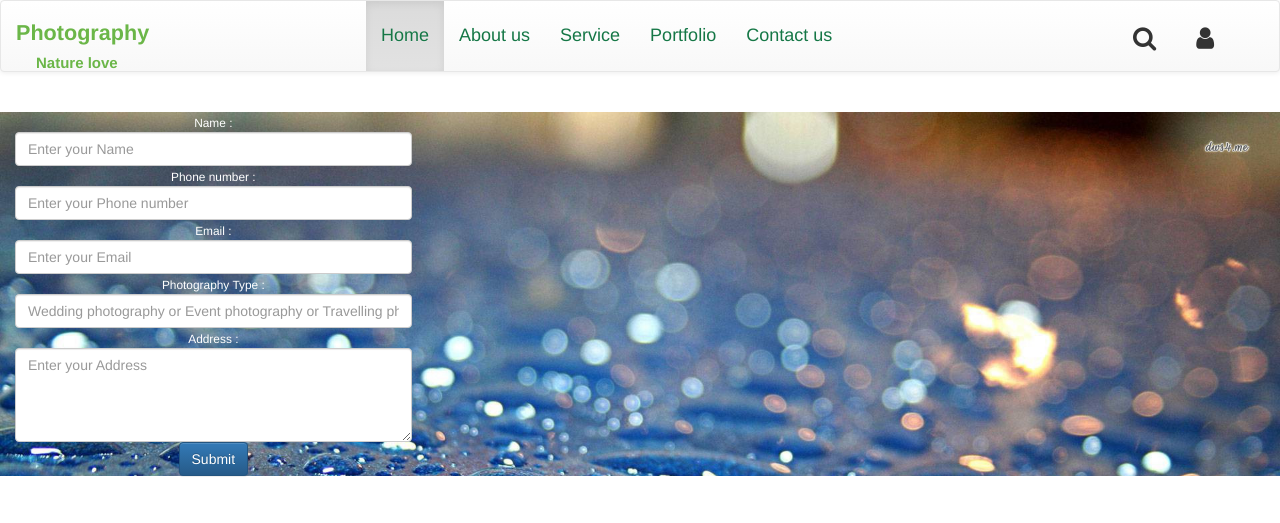
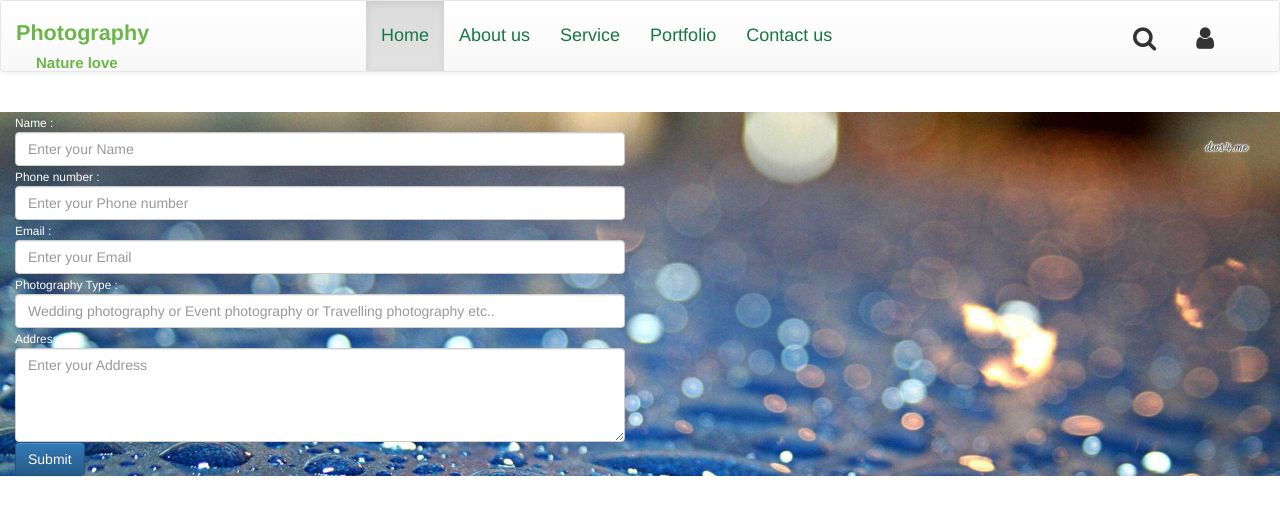
Before and after one commit to Neerajasiraparapu/Herovired, a plain HTML site: page photography_website/contact.html in a window 1280 px wide. Shown: the top 523 px of the page. Drawn offline with nearby package versions, Linux system fonts and the light colour scheme.

Commit message:
Photography_website

```diff
--- a/photography_website/contact.html
+++ b/photography_website/contact.html
@@ -61,8 +61,8 @@
    <section id="contact">
     <div class="container-fluid" style="background-image: url(imgs/h9.jpg);background-size: cover;background-repeat: no-repeat; width: 100%;height: 100%;">
        <div class="row align-items-center">
-          <center>
-          <div class="col-lg-4">
+
+          <div class="col-lg-6">
              <form>
                 <div class="mb-3">
                   <small style="color: white;">Name :</small>
@@ -113,7 +113,7 @@
 
               </form>
           </div>
-        </center>
+
        </div>
 
     </div>
```
